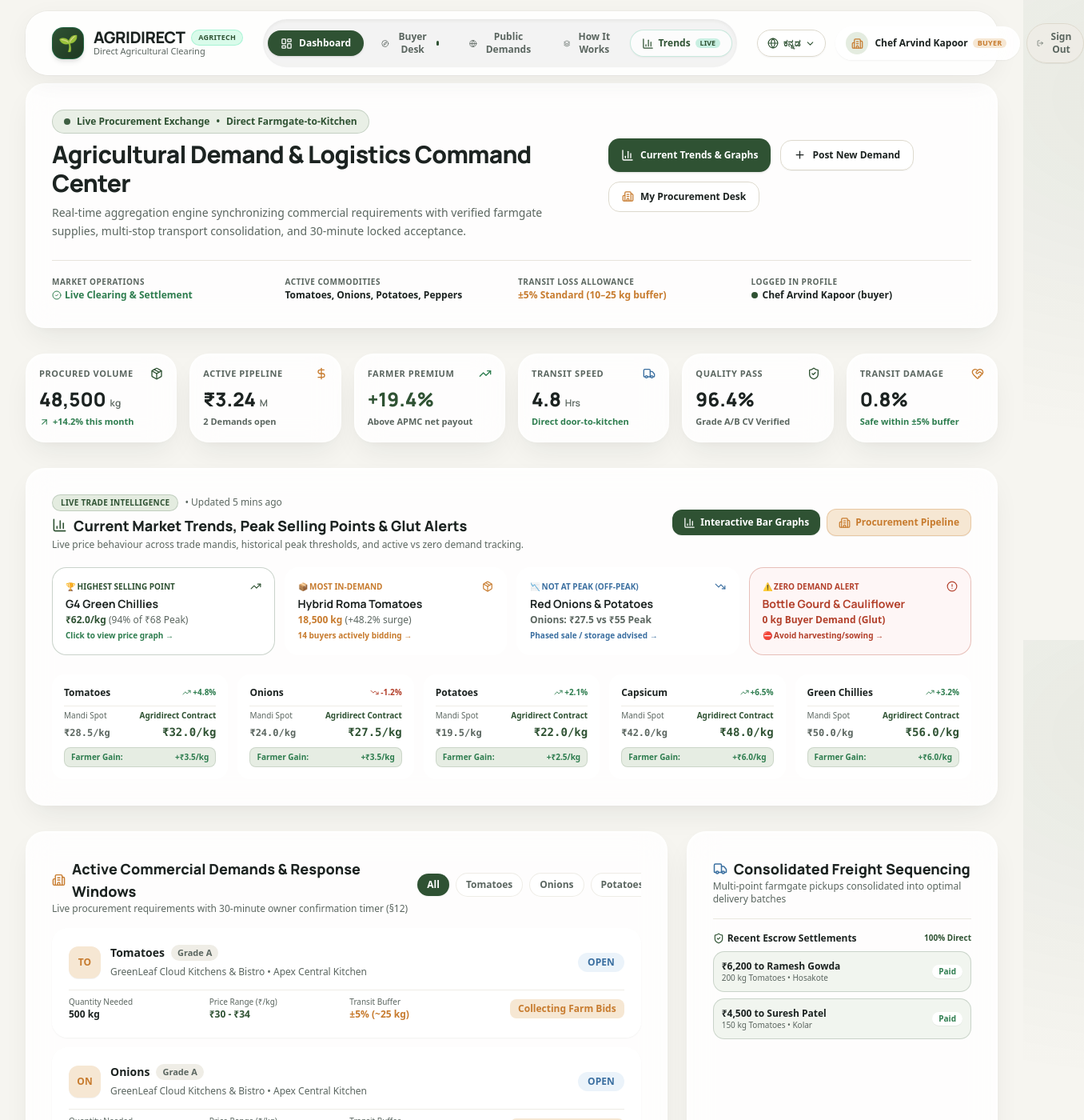
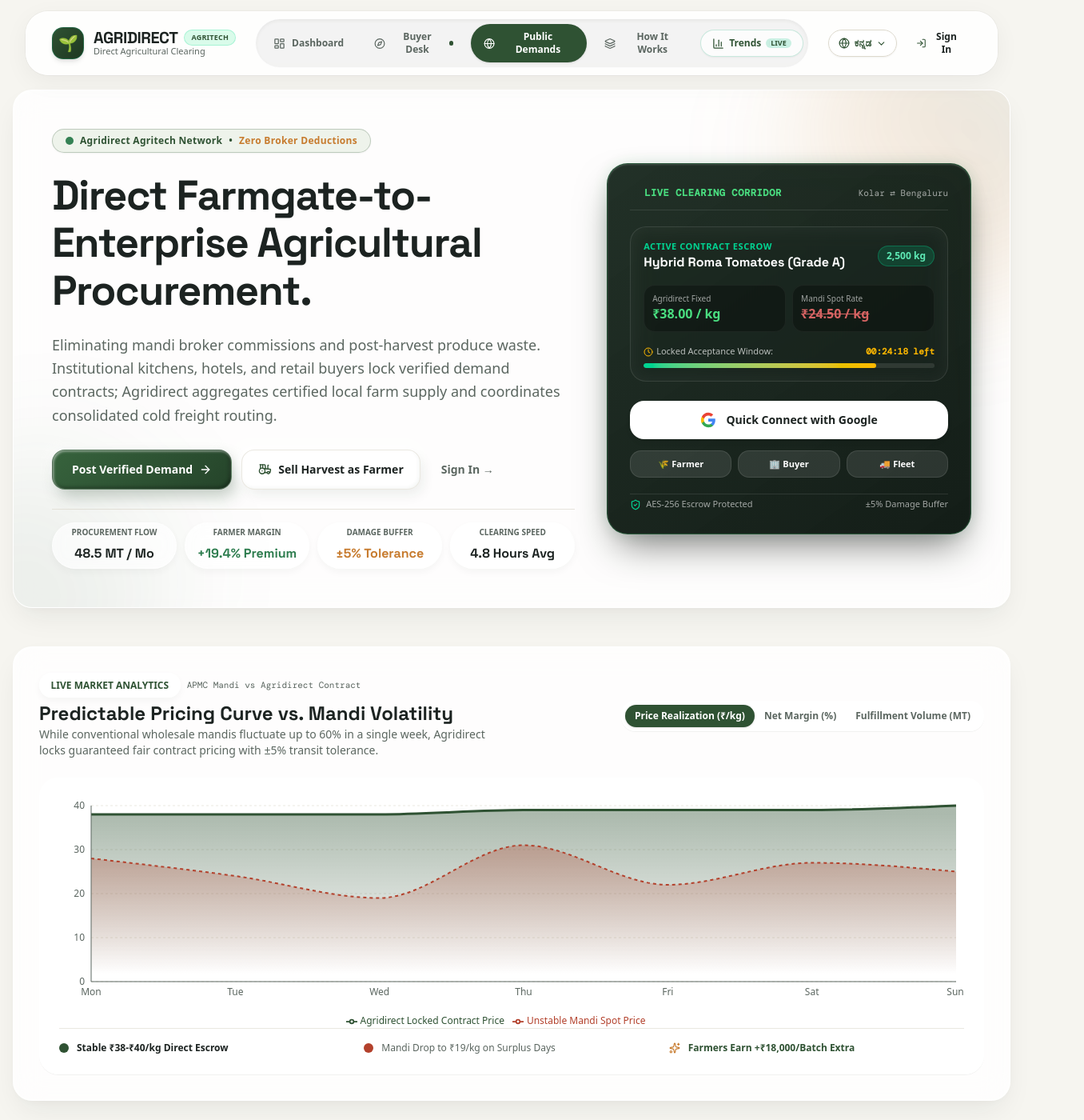
Before and after one commit to Pavan04pp/AgriDirect, a React (Vite) app: page / in a window 1280 px wide. Shown: the top 1400 px of the page at 80% size, 1356 px wide, since content can reach past the window. Built offline with nearby package versions, Linux system fonts and the light colour scheme.

Commit message:
Fix authentication and role-based access

```diff
--- a/src/App.tsx
+++ b/src/App.tsx
@@ -14,7 +14,7 @@ import { UserRole } from './types';
 
 const MainAppContent: React.FC = () => {
   const { currentUser, isAuthenticated } = useApp();
-  const [currentTab, setCurrentTab] = useState<'dashboard' | 'app' | 'how-it-works' | 'landing'>('dashboard');
+  const [currentTab, setCurrentTab] = useState<'dashboard' | 'app' | 'how-it-works' | 'landing'>('landing');
 
   // Auth modal state
   const [authModalOpen, setAuthModalOpen] = useState(false);
@@ -34,6 +34,10 @@ const MainAppContent: React.FC = () => {
   const handleNavigateToRole = (role: UserRole) => {
     if (!isAuthenticated) {
       handleOpenAuth('signup', role);
+      return;
+    }
+    if (currentUser.role !== role) {
+      setCurrentTab('app');
       return;
     }
     setCurrentTab('app');
@@ -96,7 +100,7 @@ const MainAppContent: React.FC = () => {
           </div>
         )}
 
-        {currentTab === 'app' && (
+        {currentTab === 'app' && isAuthenticated && (
           <div className="max-w-7xl mx-auto px-4 sm:px-6 lg:px-8 py-8 w-full animate-in fade-in duration-200">
             {renderActiveRoleView()}
           </div>
--- a/src/components/auth/AuthModal.tsx
+++ b/src/components/auth/AuthModal.tsx
@@ -89,6 +89,15 @@ export const AuthModal: React.FC<AuthModalProps> = ({
   // Pending Authenticated User for 2FA Clearance
   const [pendingUser, setPendingUser] = useState<User | null>(null);
 
+  useEffect(() => {
+    if (!isOpen) return;
+    setMode(initialMode);
+    setSelectedRole(initialRole);
+    setAuthStage('credentials');
+    setLoginError('');
+    setSignupSuccessMsg('');
+  }, [isOpen, initialMode, initialRole]);
+
   // Countdown timer for Lockout
   useEffect(() => {
     let timer: NodeJS.Timeout;
@@ -141,10 +150,8 @@ export const AuthModal: React.FC<AuthModalProps> = ({
       const data = await res.json();
 
       if (!data.configured || !data.url) {
-        // If Google OAuth is not yet bound to a Google Cloud Client ID,
-        // seamlessly transition to Google Account verification stage
         setGoogleLoading(false);
-        setAuthStage('google_role');
+        setLoginError(`Google OAuth is not configured on this deployment. Add GOOGLE_CLIENT_ID and GOOGLE_CLIENT_SECRET in Vercel, then redeploy. Callback: ${data.redirect_uri || '/auth/callback'}`);
         return;
       }
 
@@ -160,9 +167,8 @@ export const AuthModal: React.FC<AuthModalProps> = ({
       );
 
       if (!authWindow) {
-        // If popup was blocked, fallback to Google Account direct verification stage
         setGoogleLoading(false);
-        setAuthStage('google_role');
+        setLoginError('Google sign-in popup was blocked. Allow popups for this site and try again.');
         return;
       }
 
@@ -189,8 +195,7 @@ export const AuthModal: React.FC<AuthModalProps> = ({
             });
             onClose();
           } catch (loginErr) {
-            setLoginError('Could not finalize Google login. Switched to direct verification.');
-            setAuthStage('google_role');
+            setLoginError(loginErr instanceof Error ? loginErr.message : 'Could not finalize Google login.');
           } finally {
             setGoogleLoading(false);
           }
@@ -199,8 +204,7 @@ export const AuthModal: React.FC<AuthModalProps> = ({
           window.removeEventListener('message', onMessage);
           clearInterval(pollTimer);
           setGoogleLoading(false);
-          // Fallback to Google Account role selection so user is never blocked
-          setAuthStage('google_role');
+          setLoginError(event.data.error || 'Google authentication was not completed.');
         }
       };
 
@@ -213,16 +217,14 @@ export const AuthModal: React.FC<AuthModalProps> = ({
           window.removeEventListener('message', onMessage);
           setGoogleLoading(false);
           if (!authCompleted) {
-            // If popup closed without callback, allow user to complete Google verification directly
-            setAuthStage('google_role');
+            setLoginError('Google sign-in was cancelled before verification completed.');
           }
         }
       }, 700);
 
     } catch (err: any) {
       setGoogleLoading(false);
-      // Fallback directly to Google verification stage
-      setAuthStage('google_role');
+      setLoginError(err?.message || 'Could not connect to the Google authentication service.');
     }
   };
 
@@ -284,11 +286,10 @@ export const AuthModal: React.FC<AuthModalProps> = ({
     const matchedUser = users.find(
       (u) =>
         u.role === selectedRole &&
-        (loginIdentifier.trim() === '' ||
-          u.email.toLowerCase().includes(loginIdentifier.toLowerCase()) ||
+        (u.email.toLowerCase() === loginIdentifier.trim().toLowerCase() ||
           u.phone.includes(loginIdentifier) ||
-          u.name.toLowerCase().includes(loginIdentifier.toLowerCase()))
-    ) || users.find((u) => u.role === selectedRole) || users[0];
+          u.name.toLowerCase() === loginIdentifier.trim().toLowerCase())
+    );
 
     if (matchedUser) {
       // Transition to Two-Factor Security Verification
--- a/src/context/AppContext.tsx
+++ b/src/context/AppContext.tsx
@@ -179,10 +179,9 @@ export const AppProvider: React.FC<{ children: React.ReactNode }> = ({ children
   const [isAuthenticated, setIsAuthenticatedState] = useState<boolean>(() => {
     try {
       const saved = localStorage.getItem('krishi_auth');
-      if (saved === 'false') return false;
-      return true; // Default to authenticated for instant portfolio testability
+      return saved === 'true';
     } catch {
-      return true;
+      return false;
     }
   });
 
@@ -230,22 +229,10 @@ export const AppProvider: React.FC<{ children: React.ReactNode }> = ({ children
         }
       }
     } catch (err) {
-      console.warn('Backend /api/auth/google call fallback to client:', err);
+      console.warn('Backend /api/auth/google request failed:', err);
     }
 
-    const assignedRole = googleData.role || 'buyer';
-    const fallbackUser: User = {
-      id: `google_${Date.now()}`,
-      name: googleData.name || 'Google User',
-      email: googleData.email,
-      phone: '+91 98000 00000',
-      role: assignedRole,
-      location: googleData.location || (assignedRole === 'farmer' ? 'Hosakote, Bengaluru Rural' : 'Bengaluru Urban'),
-      verification_status: 'verified',
-      created_at: new Date().toISOString(),
-    };
-    signupUser(fallbackUser, { organization_name: googleData.organization, role: assignedRole });
-    return fallbackUser;
+    throw new Error('Google authentication could not be completed. Please check the OAuth configuration and try again.');
   };
 
   const signupUser = (newUser: User, details?: any) => {
--- a/src/index.css
+++ b/src/index.css
@@ -1,3 +1,4 @@
+@import url('https://fonts.googleapis.com/css2?family=DM+Mono:wght@400;500&family=DM+Sans:wght@400;500;600;700&family=Space+Grotesk:wght@500;600;700&display=swap');
 @import "tailwindcss";
 
 :root {
@@ -27,7 +28,7 @@
 body {
   background-color: #F6F5F0;
   color: var(--color-ink);
-  font-family: 'Inter', -apple-system, BlinkMacSystemFont, "Segoe UI", Roboto, sans-serif;
+  font-family: 'DM Sans', -apple-system, BlinkMacSystemFont, "Segoe UI", sans-serif;
   -webkit-font-smoothing: antialiased;
   -moz-osx-font-smoothing: grayscale;
   background-image:
@@ -39,7 +40,28 @@ body {
 }
 
 .font-display {
-  font-family: 'Manrope', -apple-system, BlinkMacSystemFont, "Segoe UI", sans-serif;
+  font-family: 'Space Grotesk', 'DM Sans', sans-serif;
+}
+
+.font-mono {
+  font-family: 'DM Mono', ui-monospace, SFMono-Regular, Menlo, monospace;
+}
+
+@keyframes agri-rise {
+  from { opacity: 0; transform: translateY(14px); }
+  to { opacity: 1; transform: translateY(0); }
+}
+
+#landing-page > * {
+  animation: agri-rise 0.7s ease both;
+}
+
+#landing-page > *:nth-child(2) { animation-delay: 80ms; }
+#landing-page > *:nth-child(3) { animation-delay: 160ms; }
+#landing-page > *:nth-child(4) { animation-delay: 240ms; }
+
+@media (prefers-reduced-motion: reduce) {
+  #landing-page > * { animation: none; }
 }
 
 /* =========================================================================
```
Also changed, not shown: vercel.json, 1 other file (tests, documents, lock files or other folders).
